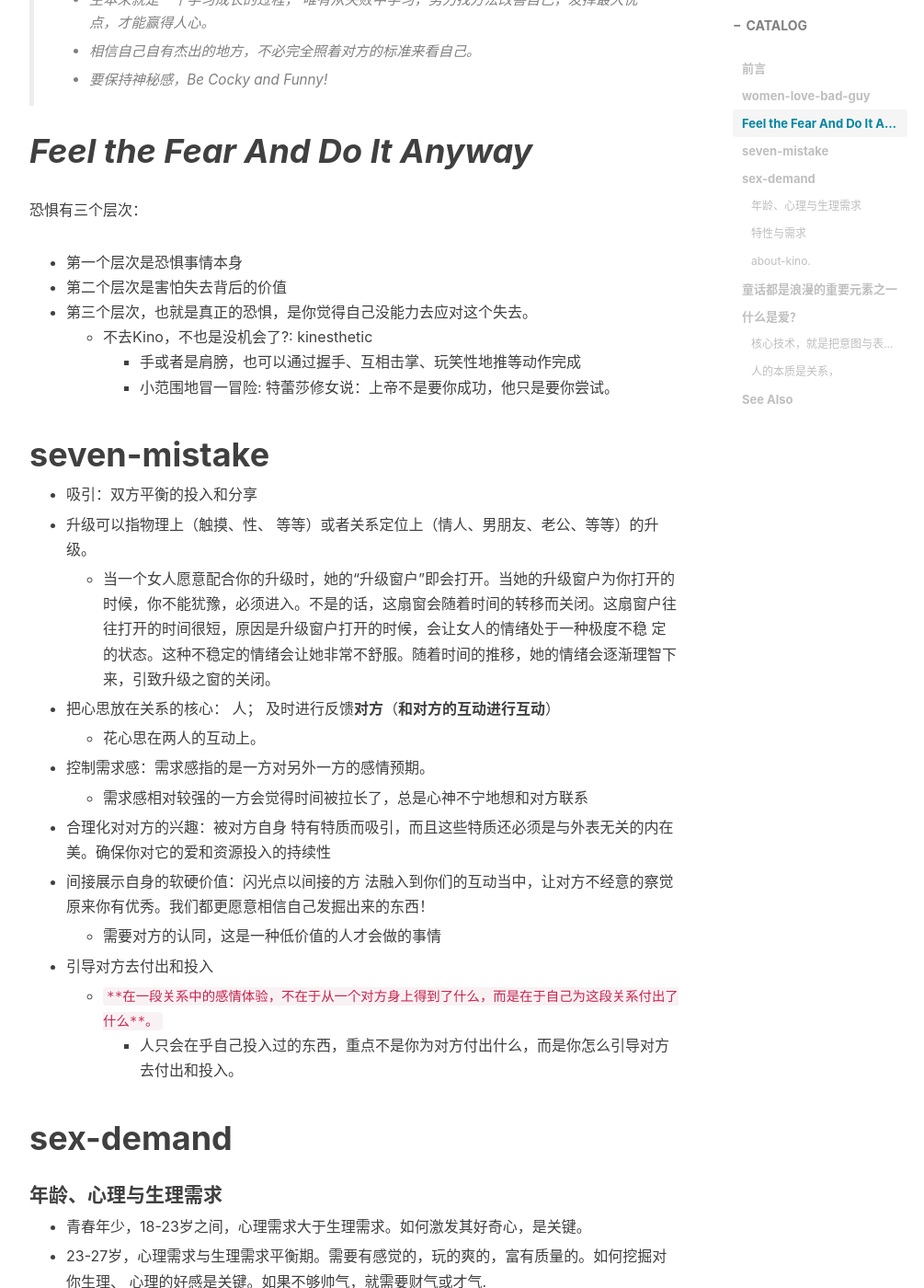
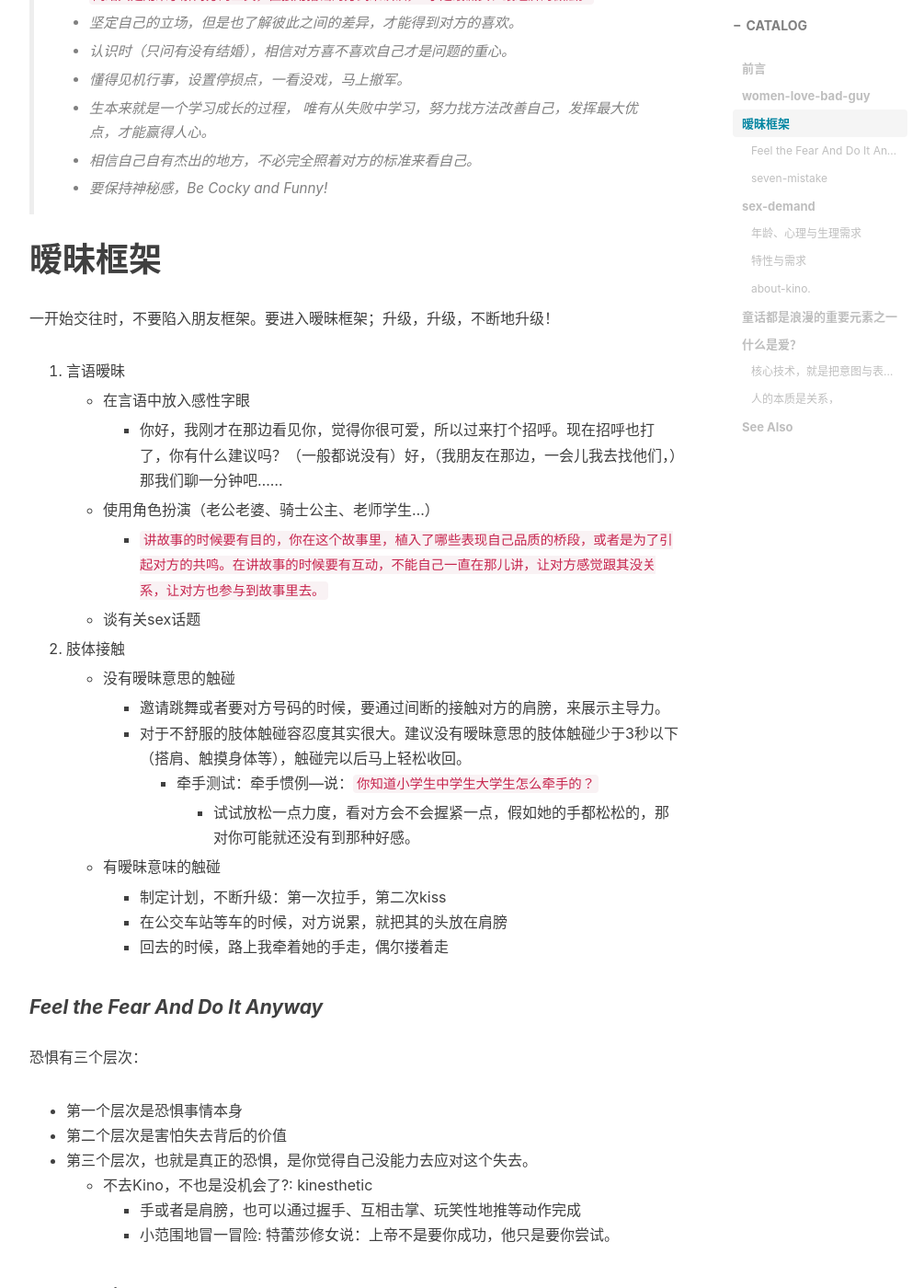
Before and after one commit to pua1203/pua1203.github.io, a Jekyll site: the page built from _posts/pua/2018-09-16-sendMsg.md, in a window 1280 px wide and 1400 px high, scrolled down 1377 px. Shown: the whole window at 92% size, without its empty margins (233-1238 px from the left). Built offline with Jekyll 4.4.1, drawn with Linux system fonts in a browser that asks for light colours; nearby versions of some CDN libraries; comment, search, counter and statistics services are not loaded; some of the changed text lies outside the part shown.

Commit message:
Feel the Fear And Do It Anyway

```diff
--- a/_posts/pua/2018-09-16-sendMsg.md
+++ b/_posts/pua/2018-09-16-sendMsg.md
@@ -50,6 +50,12 @@ subtitle: women-love-bad-guy
 >
 > * 相信`自信、幽默风趣、大方的肢体语言和满不在乎的态度`，才是制胜关键
 >
+>   * 废物测试
+>
+>     * MM：你有女朋友吗？-》有啊，我把她气跑了
+>
+>     * MM（邀请MM去执行每个任务，MM想了一会儿说）：如果我拒绝，你会怎么办？-〉`我只是想和你待会儿。`
+>
 > * “以直报怨”，绝对不会白白被拗！
 >
 > * 动手动脚，就是不表白: 暧昧是最高境界
@@ -69,7 +75,45 @@ subtitle: women-love-bad-guy
 > * 要保持神秘感，Be Cocky and Funny!
 >
 
-# *Feel the Fear And Do It Anyway*
+# 暧昧框架
+
+一开始交往时，不要陷入朋友框架。要进入暧昧框架；升级，升级，不断地升级！
+
+
+
+1. 言语暧昧
+
+   - 在言语中放入感性字眼
+
+     * 你好，我刚才在那边看见你，觉得你很可爱，所以过来打个招呼。现在招呼也打了，你有什么建议吗？（一般都说没有）好，（我朋友在那边，一会儿我去找他们，）那我们聊一分钟吧……
+
+   - 使用角色扮演（老公老婆、骑士公主、老师学生...）
+
+     * `讲故事的时候要有目的，你在这个故事里，植入了哪些表现自己品质的桥段，或者是为了引起对方的共鸣。在讲故事的时候要有互动，不能自己一直在那儿讲，让对方感觉跟其没关系，让对方也参与到故事里去。`
+
+   - 谈有关sex话题
+
+2. 肢体接触
+
+   - 没有暧昧意思的触碰
+
+     * 邀请跳舞或者要对方号码的时候，要通过间断的接触对方的肩膀，来展示主导力。
+     * 对于不舒服的肢体触碰容忍度其实很大。建议没有暧昧意思的肢体触碰少于3秒以下（搭肩、触摸身体等），触碰完以后马上轻松收回。
+       * 牵手测试：牵手惯例---说：`你知道小学生中学生大学生怎么牵手的？`
+
+         * 试试放松一点力度，看对方会不会握紧一点，假如她的手都松松的，那对你可能就还没有到那种好感。
+
+   - 有暧昧意味的触碰
+
+     * 制定计划，不断升级：第一次拉手，第二次kiss
+     * 在公交车站等车的时候，对方说累，就把其的头放在肩膀
+     * 回去的时候，路上我牵着她的手走，偶尔搂着走
+
+
+
+
+
+#### *Feel the Fear And Do It Anyway*
 
 恐惧有三个层次：
 
@@ -84,19 +128,50 @@ subtitle: women-love-bad-guy
 
 
 
-# **seven-mistake**
+#### **seven-mistake**
 
 
 
-*  吸引：双方平衡的投入和分享
+* 吸引：双方平衡的投入和分享
+
+  * 不要自己一味付出，不只是金钱方面的
 
 * 升级可以指物理上（触摸、性、 等等）或者关系定位上（情人、男朋友、老公、等等）的升级。
 
   * 当一个女人愿意配合你的升级时，她的“升级窗户”即会打开。当她的升级窗户为你打开的时候，你不能犹豫，必须进入。不是的话，这扇窗会随着时间的转移而关闭。这扇窗户往往打开的时间很短，原因是升级窗户打开的时候，会让女人的情绪处于一种极度不稳 定的状态。这种不稳定的情绪会让她非常不舒服。随着时间的推移，她的情绪会逐渐理智下来，引致升级之窗的关闭。
 
+  * 不要Kino少，能约出来，应该勇敢地Kino，比如送到楼下，离别的时候抱一下。
+
 * 把心思放在关系的核心： 人； 及时进行反馈**对方**（**和对方的互动进行互动**）
 
+  * 临门一脚的时候，说说情话，解除对方防备
+
   * 花心思在两人的互动上。
+
+    * 从表达感受到兴趣声明
+
+      * 有效的交流要求对方接受你的信息，从你的话语中，感觉出你这个人怎么样。
+
+        * 除了是否风趣幽默以外，还需要知道你是个什么样的人，对人对事的态度如何，对她的态度如何，你对你们关系是如何定位的。
+        * 约会之后，表达出和她一起很开心，但是光说这个不够，要说点具体细节的话，会显得很真诚。尤其是发现到对方的优点，这么说“没想到。。。”
+        * 今天和你一起跳舞，感觉很好，很幸福
+
+      * `“我和对方之间”的话题`，多说一些感受
+
+      * 从谈论自己的感受开始，诱导出对方谈感受，然后接着，讲对对方的感觉，我希望我们的关系走向哪里
+
+    * 谈话和互动的过程中，要切换状态，时而平淡，时而制造刺激的感觉，有点意想不到的举动。
+
+    * 不怕打断话题 多重话题：一旦新的话题聊得差不多了，又可以跳到原来的话题；有趣，然后又能不断跳跃。
+
+    * 敢于打破和谐：制造和谐和打破和谐
+
+  * 不要过多注重一起去什么活动，却在交流方面太少，缺乏互动
+
+    * `转场`进入私密空间
+      * 至少2个地点，要有转场的过程，最后到达私密空间(只有你们俩，环境安静、暧昧)。
+        * 转场可以让对方觉得时间过了很久，经历了很多。
+        * 然后转场又带来情绪上的波动。进入私密空间也是为了下一步的行动。
 
 * 控制需求感：需求感指的是一方对另外一方的感情预期。
 
```
